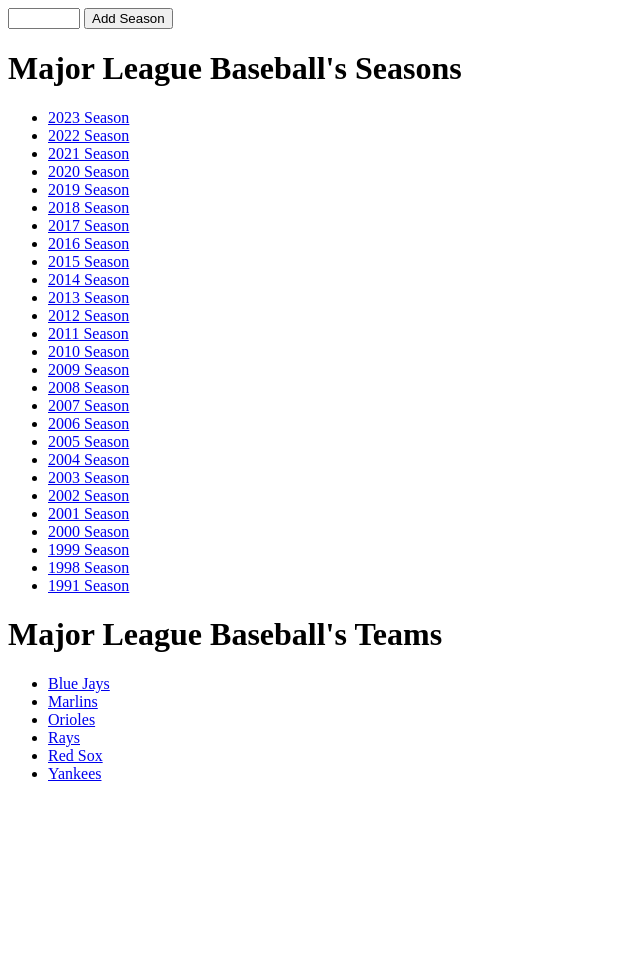
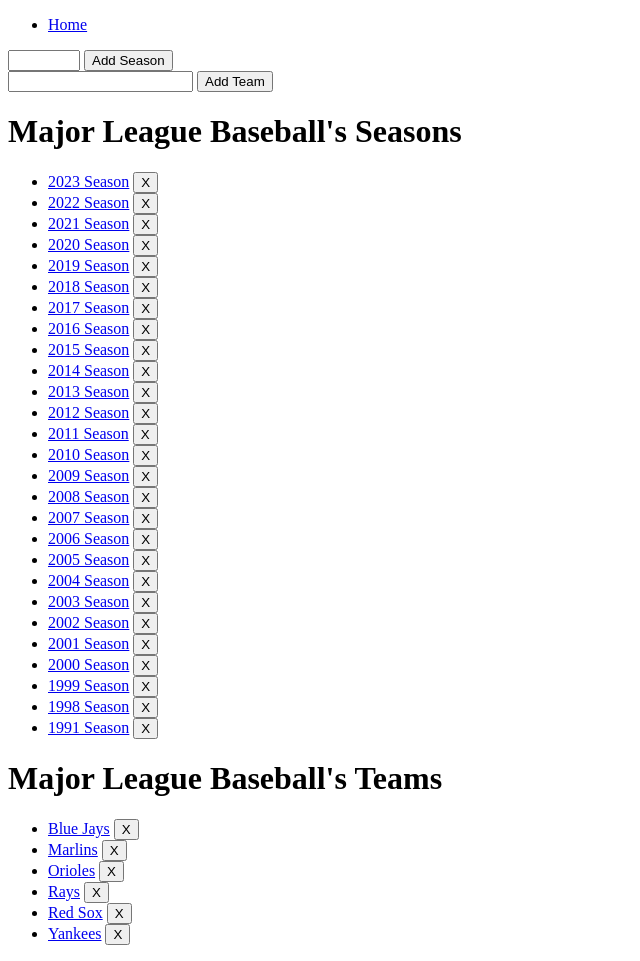
Before and after one commit to shaneking-code/RPI_Calc, a Django app: page /rpiapp/leagues/1/ in a window 1280 px wide. Shown: the whole page, without its empty margins (0-640 px from the left). Before the commit the page ends 781 px from the top, so only its background shows below. Run offline with Django 4.2, Linux system fonts and the light colour scheme; data comes from the database, SQL or seed files in the repository; both versions use the stored data as it was after the commit.

Commit message:
Added delete buttons

```diff
--- a/rpisite/rpiapp/models.py
+++ b/rpisite/rpiapp/models.py
@@ -13,7 +13,7 @@
     year = models.IntegerField(default=2023)
 
     def __str__(self):
-        return (f"{self.year} Season")
+        return (f"{self.league}'s {self.year} Season")
 
 class Team(models.Model):
 
--- a/rpisite/rpiapp/templates/rpiapp/game_details.html
+++ b/rpisite/rpiapp/templates/rpiapp/game_details.html
@@ -1,3 +1,4 @@
+{% extends 'rpiapp/navbar.html' %}
 <!DOCTYPE html>
 <html lang="en">
 <head>
@@ -5,6 +6,7 @@
     <meta name="viewport" content="width=device-width, initial-scale=1.0">
     <title>Document</title>
 </head>
+{% block content %}
 <body>
     <h1> Game Details </h1>
     <p><a href="{% url 'rpiapp:season_results' game.league.id game.season.id %}" > Game Season: {{game.season}}</a></p>
@@ -15,4 +17,5 @@
     <p>Home Team: <a href="{% url 'rpiapp:team_details' game.home_team.league.id game.home_team.id %}" > {{game.home_team}}</a></p>
     <p>Away Team: <a href="{% url 'rpiapp:team_details' game.away_team.league.id game.away_team.id %}" > {{game.away_team}}</a></p>
 </body>
+{% endblock %}
 </html>
--- a/rpisite/rpiapp/templates/rpiapp/index.html
+++ b/rpisite/rpiapp/templates/rpiapp/index.html
@@ -16,6 +16,10 @@
     <ul>
         {% for league in all_leagues %}
         <li><a href="{% url 'rpiapp:league_details' league.id %}" > {{league}} </a></li>
+        <form action="{% url 'rpiapp:delete_league' league.id %}" method="post">
+            {% csrf_token %}
+            <input type="submit" value="X">
+        </form>
         {% endfor %}
     </ul>
     <h1> Latest games in the database: </h1>
--- a/rpisite/rpiapp/templates/rpiapp/league_details.html
+++ b/rpisite/rpiapp/templates/rpiapp/league_details.html
@@ -1,3 +1,4 @@
+{% extends 'rpiapp/navbar.html' %}
 <!DOCTYPE html>
 <html lang="en">
 <head>
@@ -5,17 +6,28 @@
     <meta name="viewport" content="width=device-width, initial-scale=1.0">
     <title>Document</title>
 </head>
+{% block content %}
 <body>
     <form action="{% url 'rpiapp:add_season' league.id %}" method="post">
         {% csrf_token %}
         <input type="number" min="1850" max="2024" name="year">
         <input type="submit" value="Add Season">
     </form>
+    <form action="{% url 'rpiapp:add_team' league.id %}" method="post">
+        {% csrf_token %}
+        <input type="text" name="team_name">
+        <input type="submit" value="Add Team">
+    </form>
     <h1>{{league.name}}'s Seasons</h1>
     {% if league_seasons %}
         <ul>
             {% for season in league_seasons %}
-                <li><a href="{% url 'rpiapp:season_results' season.league.id season.id %}" > {{season}}</a></li>
+                <li><a href="{% url 'rpiapp:season_results' season.league.id season.id %}" > {{season.year}} Season</a>
+                    <form style="display:inline;" action="{% url 'rpiapp:delete_season' season.league.id season.id %}" method="post">
+                        {% csrf_token %}
+                        <input type="submit" value="X">
+                    </form>
+                </li>
             {% endfor %}
         </ul>
     {% else %}
@@ -25,11 +37,17 @@
     {% if league_teams %}
         <ul>
             {% for team in league_teams %}
-                <li><a href="{% url 'rpiapp:team_details' team.league.id team.id %}" > {{team.name}}</a></li>
+                <li><a href="{% url 'rpiapp:team_details' team.league.id team.id %}" > {{team.name}}</a>
+                    <form style="display:inline;" action="{% url 'rpiapp:delete_team' team.league.id team.id %}" method="post">
+                        {% csrf_token %}
+                            <input type="submit" value="X">
+                    </form>
+                </li>
             {% endfor %}
         </ul>
     {% else %}
         <p> No teams in league... </p>
     {% endif %}
 </body>
+{% endblock %}
 </html>
--- a/rpisite/rpiapp/templates/rpiapp/add_league.html
+++ b/rpisite/rpiapp/templates/rpiapp/navbar.html
@@ -6,10 +6,11 @@
     <title>Document</title>
 </head>
 <body>
-    <form action="{% url 'rpiapp:add_league' %}" method="post">
-        {% csrf_token %}
-        <input type="text" name="league_name">
-        <input type="submit" value="Add League">
-    </form>
+    <nav>
+        <ul>
+            <li><a href="{% url 'rpiapp:index' %}"> Home </a></li>
+        </ul>
+    </nav>
+    {% block content %}{% endblock %}
 </body>
 </html>
--- a/rpisite/rpiapp/templates/rpiapp/team_details.html
+++ b/rpisite/rpiapp/templates/rpiapp/team_details.html
@@ -1,3 +1,4 @@
+{% extends 'rpiapp/navbar.html' %}
 <!DOCTYPE html>
 <html lang="en">
 <head>
@@ -5,6 +6,7 @@
     <meta name="viewport" content="width=device-width, initial-scale=1.0">
     <title>Document</title>
 </head>
+{% block content %}
 <body>
     <h1>{{team.name}}'s Games: </h1>
     {% if team_games_by_season %}
@@ -22,4 +24,5 @@
         <p> No games played... </p>
     {% endif %}
 </body>
+{% endblock %}
 </html>
--- a/rpisite/rpiapp/urls.py
+++ b/rpisite/rpiapp/urls.py
@@ -13,7 +13,14 @@
     path("leagues/<int:league_id>/teams/<int:team_id>/", views.team_details, name="team_details"),
     path("leagues/<int:league_id>/games/<int:game_id>/", views.game_details, name="game_details"),
     path("leagues/<int:league_id>/seasons/<int:season_id>/", views.season_results, name="season_results"),
+
     path("addleague/", views.add_league, name="add_league"),
     path("addseason/<int:league_id>/", views.add_season, name="add_season"),
-    path("addgame/league/<int:league_id>/season/<int:season_id>/", views.add_game, name="add_game")
+    path("addgame/league/<int:league_id>/season/<int:season_id>/", views.add_game, name="add_game"),
+    path("addteam/league/<int:league_id>", views.add_team, name="add_team"),
+
+    path("deleteleague/<int:league_id>/", views.delete_league, name="delete_league"),
+    path("deleteseason/league/<int:league_id>/season/<int:season_id>/", views.delete_season, name="delete_season"),
+    path("deletegame/league/<int:league_id>/season/<int:season_id>/game/<int:game_id>/", views.delete_game, name="delete_game"),
+    path("deleteteam/league/<int:league_id>/team/<int:team_id>/", views.delete_team, name="delete_team")
 ]
--- a/rpisite/rpiapp/views.py
+++ b/rpisite/rpiapp/views.py
@@ -49,6 +49,15 @@
 
         return HttpResponseRedirect(reverse('rpiapp:index'))
 
+# Delete a league
+def delete_league(request, league_id):
+
+    if request.method == 'POST':
+        league = get_object_or_404(League, id=league_id)
+        league.delete()
+
+    return HttpResponseRedirect(reverse('rpiapp:index'))
+
 # Get details of a game through leagues/league_id/games/game_id
 def game_details(request, league_id, game_id):
 
@@ -59,6 +68,7 @@
 
     return render(request, "rpiapp/game_details.html", context)
 
+# Add a game
 def add_game(request, league_id, season_id):
 
     if request.method == 'POST':
@@ -84,12 +94,22 @@
 
         return HttpResponseRedirect(reverse('rpiapp:season_results', args=[season_id]))
 
+# Delete a game
+def delete_game(request, league_id, season_id, game_id):
+
+    if request.method == 'POST':
+        game = get_object_or_404(Game, id=game_id)
+        game.delete()
+
+    return HttpResponseRedirect(reverse('rpiapp:season_results', kwargs={ "season_id" : season_id,
+                                                                             "league_id" : league_id}))
 # Get details of a season through leagues/league_id/seasons/season_id
 def season_results(request, league_id, season_id):
 
     season = get_object_or_404(Season, id=season_id)
     season_games = season.season_games.all().order_by("date")
     season_teams = set()
+    league_teams = get_object_or_404(League,id=league_id).teams.all()
 
     for game in season_games:
         if game.winner.name not in season_teams:
@@ -111,16 +131,19 @@
 
     rpis_by_team = list(zip(rpis,season_teams))
     rpis_by_team = reversed(sorted(rpis_by_team, key=lambda x: x[0]))
+
     context = {
         "season" : season,
         "season_games" : season_games,
-        "season_teams" : season_teams,
+        "league_teams" : league_teams,
         "rpis_by_team" : rpis_by_team,
     }
 
     return render(request, "rpiapp/season_results.html", context)
 
+# Add a season
 def add_season(request, league_id):
+
     league = get_object_or_404(League, id=league_id)
     if request.method == 'POST':
         season_year = request.POST.get('year')
@@ -132,6 +155,15 @@
                                                                              "season_id" : season.id}))
     else:
         return HttpResponseRedirect(reverse('rpiapp:league_details', args=[league_id]))
+
+# Delete a season
+def delete_season(request, league_id, season_id):
+
+    if request.method == 'POST':
+        season = get_object_or_404(Season, id=season_id)
+        season.delete()
+
+    return HttpResponseRedirect(reverse('rpiapp:league_details', args=[league_id]))
 
 # Get details of a team through leagues/league_id/teams/team_id
 def team_details(request, league_id, team_id):
@@ -151,9 +183,30 @@
             team_games_by_season[game.season]['wins'] += 1
         if game.loser == team:
             team_games_by_season[game.season]['losses'] += 1
+
     context = {
         "team" : team,
         "team_games_by_season" : team_games_by_season,
     }
 
     return render(request, "rpiapp/team_details.html", context)
+
+# Add a team
+def add_team(request,league_id):
+
+    if request.method == 'POST':
+        team_name = request.POST.get('team_name')
+        team_league = get_object_or_404(League, id=league_id)
+        team = Team.objects.create(name=team_name, league=team_league)
+        team.save()
+
+    return HttpResponseRedirect(reverse("rpiapp:league_details", args=[league_id]))
+
+# Delete a team
+def delete_team(request,league_id,team_id):
+
+    if request.method == 'POST':
+        team = get_object_or_404(Team, id=team_id)
+        team.delete()
+
+    return HttpResponseRedirect(reverse('rpiapp:league_details', args=[league_id]))
```
Also changed, not shown: rpisite/rpiapp/templates/rpiapp/season_results.html (+8 -1 lines), rpisite/db.sqlite3.
